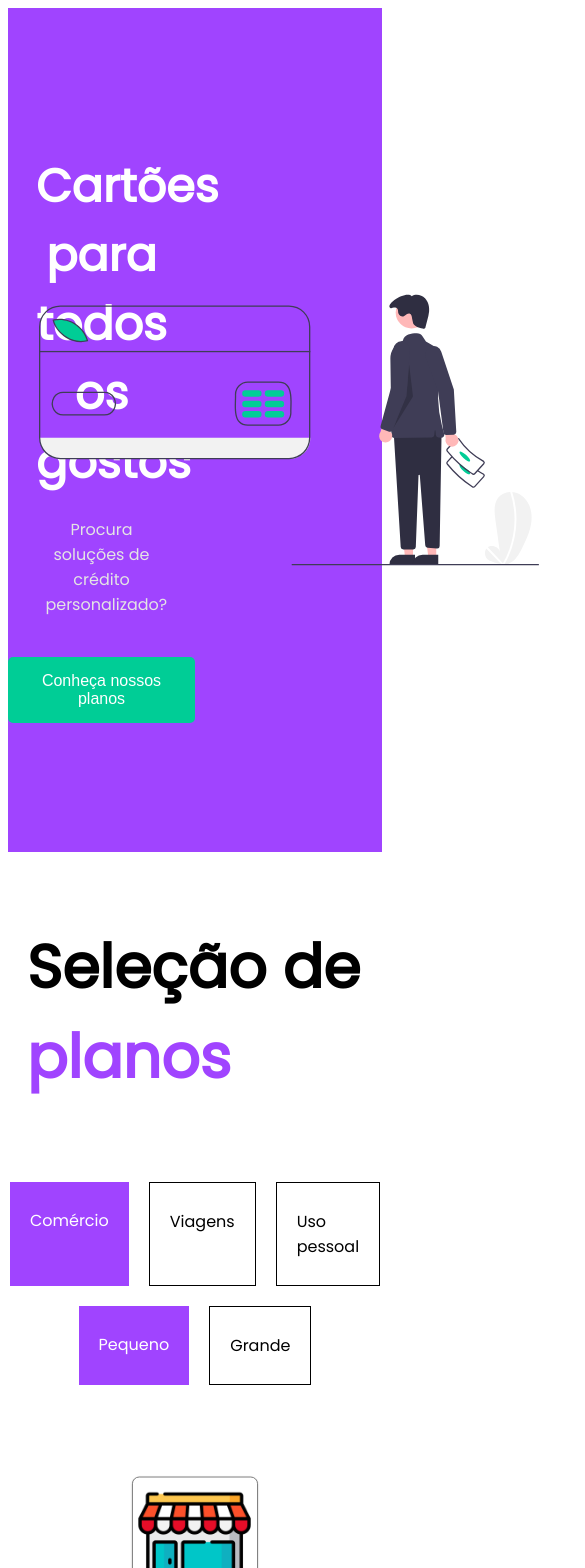
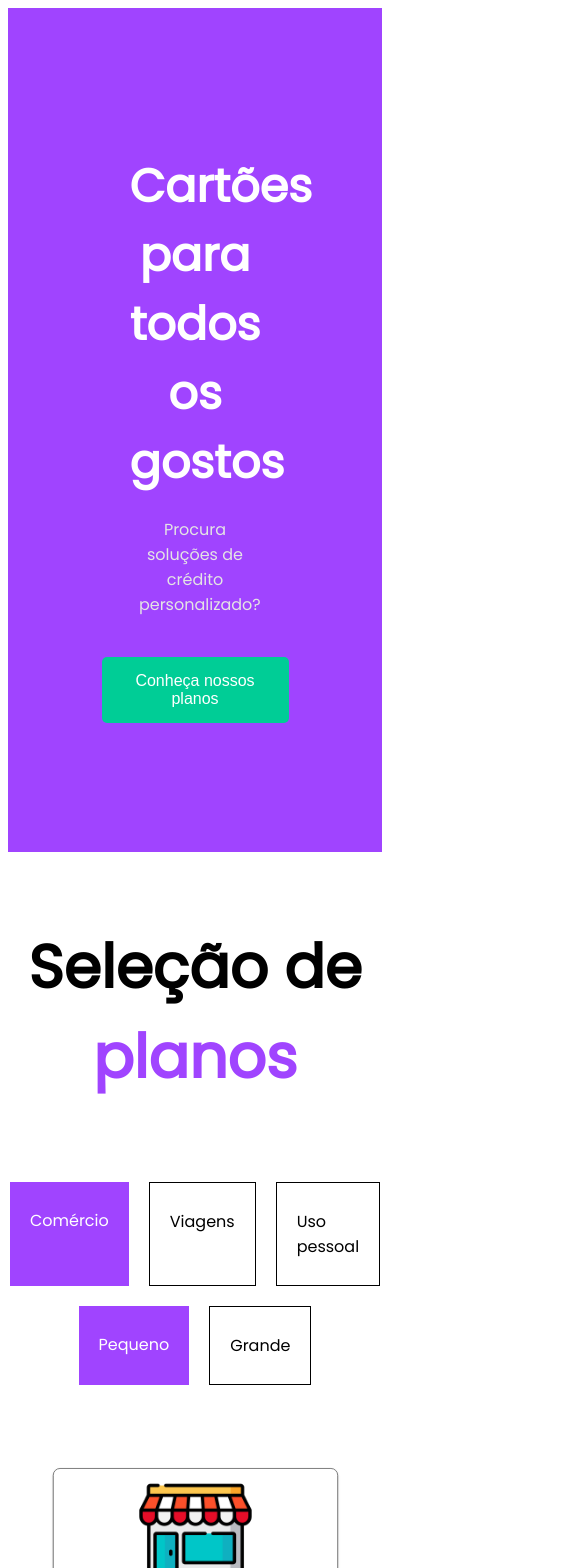
Before and after one commit to YOUVISA/yv-tech-challenge, a Next.js app: page /pages/Home in a window 390 px wide. Shown: the top 1568 px of the page, 585 px wide, since content can reach past the window. Built offline with nearby package versions, Linux system fonts and the light colour scheme.

Commit message:
feat: added responsivity

```diff
--- a/src/app/pages/Home/components/Card/style.module.scss
+++ b/src/app/pages/Home/components/Card/style.module.scss
@@ -55,4 +55,8 @@
       background-color: #00e0a4;
     }
   }
+
+  @media screen and (max-width: 1200px) {
+    width: 90%;
+  }
 }
--- a/src/app/pages/Home/components/CardSection/style.module.scss
+++ b/src/app/pages/Home/components/CardSection/style.module.scss
@@ -1,8 +1,6 @@
 @import "../../../../variables.module.scss";
 
 .container {
-  /* background-color: green; */
-
   display: flex;
   justify-content: center;
 
@@ -20,6 +18,10 @@
       & span {
         color: $primary-purple;
       }
+    }
+
+    @media screen and (max-width: 760px) {
+      text-align: center;
     }
   }
 
--- a/src/app/pages/Home/sections/Footer/style.module.scss
+++ b/src/app/pages/Home/sections/Footer/style.module.scss
@@ -10,7 +10,9 @@
   display: flex;
   justify-content: space-around;
 
-  .footer__info, .footer__contact, .footer__help {
+  .footer__info,
+  .footer__contact,
+  .footer__help {
     border-right: 1px solid black;
     padding: 10px;
   }
@@ -35,10 +37,10 @@
       color: rgb(238, 238, 238);
       padding: 0 0 0 10px;
     }
-
   }
 
-  .footer__contact, .footer__help {
+  .footer__contact,
+  .footer__help {
     display: flex;
     flex-direction: column;
     align-items: center;
@@ -98,4 +100,10 @@
     margin: 10px 0;
     color: white;
   }
+
+  @media screen and (max-width: 760px) {
+    display: flex;
+    flex-direction: column;
+    height: auto;
+  }
 }
--- a/src/app/pages/Home/sections/HeroSection/styles.module.scss
+++ b/src/app/pages/Home/sections/HeroSection/styles.module.scss
@@ -61,5 +61,15 @@
     align-items: center;
     width: 50%;
     height: 100%;
+
+    @media screen and (max-width: 760px) {
+      display: none;
+    }
+  }
+
+  @media screen and (max-width: 760px) {
+    display: flex;
+    flex-direction: column;
+    align-items: center;
   }
 }
```
